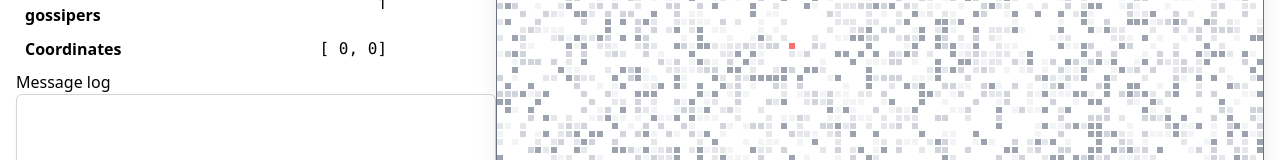
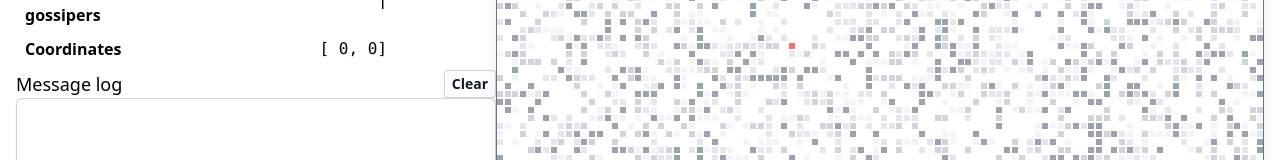
Before and after one commit to hodbn/cs-89512, a SvelteKit app in the folder ex1/ex1/: page / in a window 1280 px wide. Shown: the part 238-398 px from the top of the page. Built offline with nearby package versions, Linux system fonts and the light colour scheme; a web font is replaced by a local one.

Commit message:
add log clear button

```diff
--- a/ex1/ex1/src/routes/Game.svelte
+++ b/ex1/ex1/src/routes/Game.svelte
@@ -200,6 +200,9 @@
 	const handleClickRunPause = () => {
 		toggleRunning();
 	};
+	const handleLogClear = () => {
+		log = '';
+	};
 </script>
 
 <div class="w-full flex justify-between">
@@ -271,7 +274,14 @@
 				<td />
 			</tr>
 		</table>
-		<h1>Message log</h1>
+		<div class="flex justify-between">
+			<h1 class="text-lg">Message log</h1>
+			<button
+				type="button"
+				class="rounded bg-white px-2 py-1 text-sm font-semibold text-gray-900 shadow-sm ring-1 ring-inset ring-gray-300 hover:bg-gray-50"
+				on:click={handleLogClear}>Clear</button
+			>
+		</div>
 		<textarea
 			bind:this={logElement}
 			class="h-full min-w-[30rem] font-mono flex-grow block w-full rounded-md border-0 py-1.5 text-gray-900 shadow-sm ring-1 ring-inset ring-gray-300 placeholder:text-gray-400 focus:ring-2 focus:ring-inset focus:ring-indigo-600 text-xs"
```
